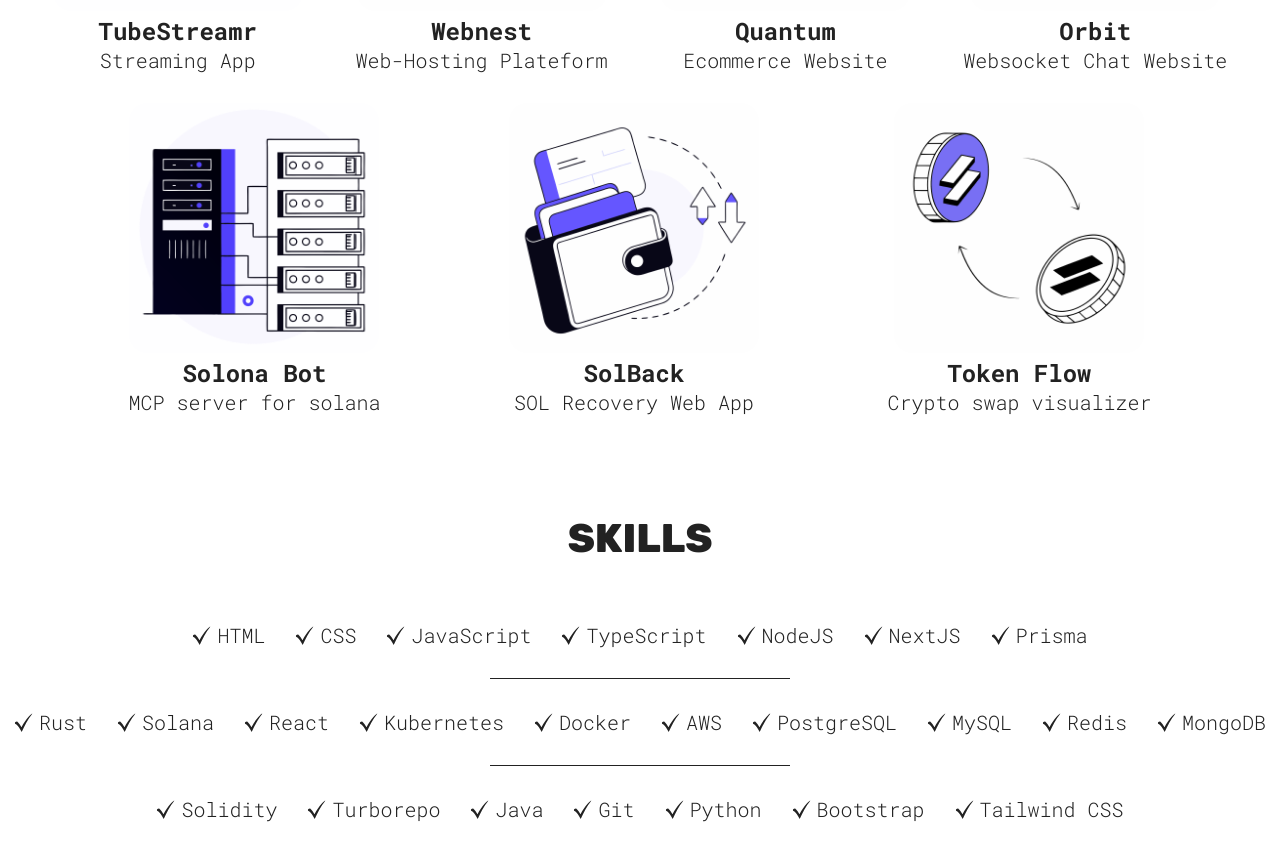
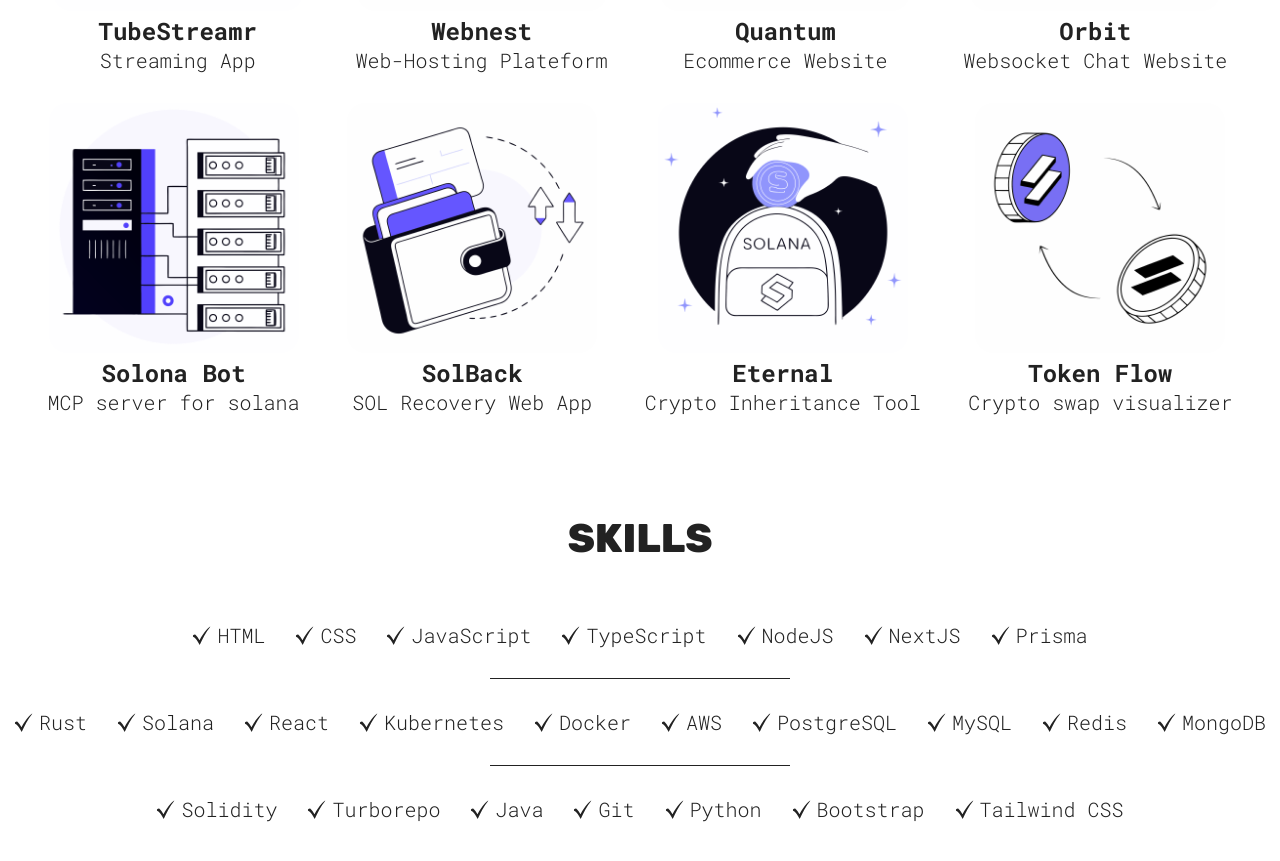
Before and after one commit to Devang0907/portfolio, a React (Vite) app: page / in a window 1280 px wide. Shown: the part 2274-3135 px from the top of the page. Built offline with nearby package versions, Linux system fonts and the light colour scheme.

Commit message:
add: new project

```diff
--- a/src/sections/Projects/Projects.jsx
+++ b/src/sections/Projects/Projects.jsx
@@ -7,6 +7,7 @@
 import mcp from "../../assets/solana-mcp.png"
 import solback from "../../assets/solback.png"
 import swap from "../../assets/swap.png"
+import eternal from "../../assets/eternal.png"
 
 function Projects() {
   return (
@@ -50,6 +51,12 @@
           p="SOL Recovery Web App"
         />
         <ProjectCard
+          src={eternal}
+          link="https://github.com/Devang0907/Eternal"
+          h3="Eternal"
+          p="Crypto Inheritance Tool"
+        />
+        <ProjectCard
           src={swap}
           link="https://github.com/Devang0907/Token-Flow"
           h3="Token Flow"
```
Also changed, not shown: src/assets/eternal.png (added).
